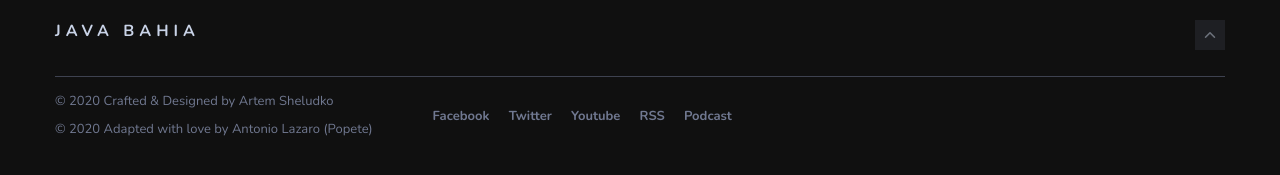
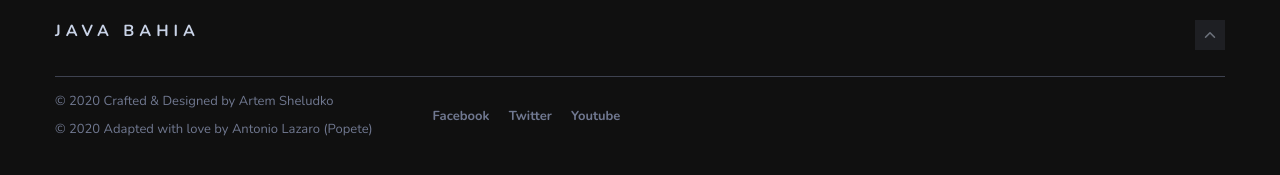
Before and after one commit to javabahia/javabahia.github.io, a Jekyll site: the page built from index.html, in a window 1280 px wide and 900 px high, scrolled down 1437 px. Shown: the part 707-882 px from the top of the window. Built offline with Jekyll 4.4.1, drawn with Linux system fonts in a browser that asks for light colours; nearby versions of some CDN libraries; the list of posts is cut into pages by our own code; comment, search, counter and statistics services are not loaded.

Commit message:
Update java bahia

```diff
--- a/_config.yml
+++ b/_config.yml
@@ -15,11 +15,13 @@
 
 #-------------------------------
 # Contact links
-facebook:  https://facebook.com/javabahia # Add your Facebook handle
+facebook:  https://www.facebook.com/jugjavabahia/?ref=page_internal # Add your Facebook handle
 twitter:   https://twitter.com/javabahia # Add your Facebook handle
 youtube:   https://www.youtube.com/channel/UCgxsVLafg65Z7TBWX0t5CqA
-rss:       https://javabahia.github.io/feed.xml
-podcast:   https://javabahia.github.io/feed.xml
+linkedin:  https://www.linkedin.com/company/javabahia/?viewAsMember=true
+github:    https://github.com/javabahia/
+site:      https://javabahia.github.io/
+#podcast:   #
 #instagram: https://www.instagram.com/ # Add your Facebook handle
 #pinterest: https://www.pinterest.com/ # Add your Facebook handle
 
--- a/_includes/sidebar.html
+++ b/_includes/sidebar.html
@@ -62,6 +62,18 @@
         <a href="{{ site.podcast }}" class="iconify"><span class="iconify" data-icon="uil:microphone" data-inline="false"></span></a>
       </li>
       {% else %} {% endif %}
+
+      {% if site.linkedin %}
+      <li class="social-profiles-item">
+        <a href="{{ site.linkedin }}" class="iconify"><span class="ion ion-logo-linkedin"></span></a>
+      </li>
+      {% else %} {% endif %}
+
+      {% if site.github %}
+      <li class="social-profiles-item">
+        <a href="{{ site.github }}" class="iconify"><span class="ion ion-logo-github"></span></a>
+      </li>
+      {% else %} {% endif %}
     </ul>
   </div>
 
```
